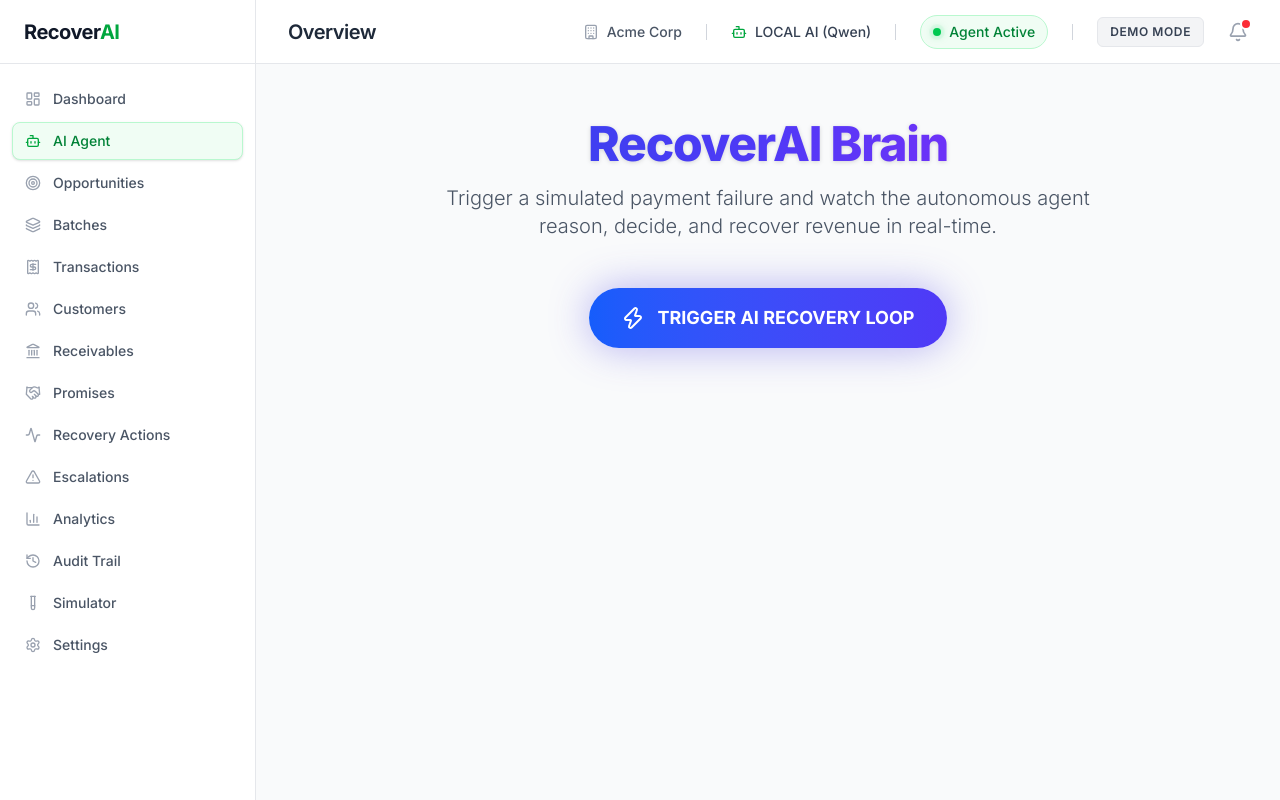
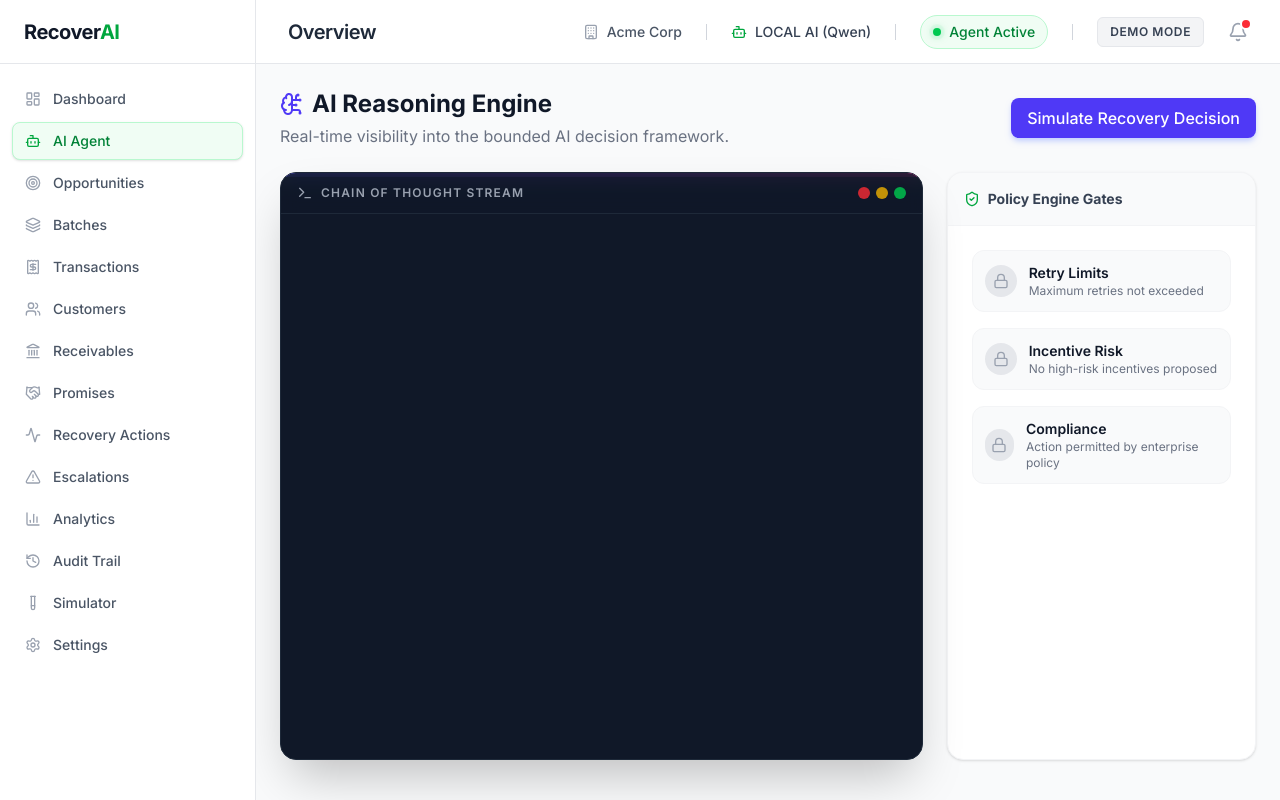
Before and after one commit to RangeshPandianPT/revenue-recovery-agent, a Next.js app in the folder frontend/: page /agent in a window 1280 px wide. Built offline with nearby package versions, Linux system fonts and the light colour scheme.

Commit message:
feat: Add cinematic God Mode AI reasoning visualizer

```diff
--- a/frontend/app/agent/page.tsx
+++ b/frontend/app/agent/page.tsx
@@ -1,258 +1,182 @@
 'use client';
 
 import { useState, useEffect } from 'react';
-import toast from 'react-hot-toast';
-import { Bot, Zap, ShieldAlert, Activity, CheckCircle2, ChevronRight, BrainCircuit, Lock } from 'lucide-react';
 import { motion, AnimatePresence } from 'framer-motion';
+import { BrainCircuit, ShieldCheck, Terminal, AlertTriangle, Zap, CheckCircle2, Lock } from 'lucide-react';
 
-const THINKING_STEPS = [
-  "Intercepting Razorpay Webhook: payment.failed...",
-  "Loading Customer 360 & Lifetime Value Data...",
-  "Analyzing Past Interaction Sentiment...",
-  "Querying RecoverAI Brain (Gemini Pro)...",
-  "Synthesizing Optimal Negotiation Strategy...",
-  "Validating against Enterprise Policies..."
+export default function AgentPage() {
+  const [isProcessing, setIsProcessing] = useState(false);
+  const [logs, setLogs] = useState<{ id: number; text: string; type: 'info' | 'success' | 'warning' | 'error' | 'system' }[]>([]);
+  const [currentStep, setCurrentStep] = useState(0);
+
+  const steps = [
+    "Receiving raw payment context...",
+    "Extracting entity: B2B Enterprise Client (LTV: ₹8,40,000)",
+    "Classifying failure: Insufficient Funds (Code: R04)",
+    "Calculating baseline recovery probability...",
+    "Probability: 0.76 (HIGH)",
+    "Evaluating candidate interventions...",
+    "SMART_RETRY [Ev: 0.31] | PAYMENT_LINK [Ev: 0.76] | REMINDER [Ev: 0.48]",
+    "Selecting optimal intervention: PAYMENT_LINK",
+    "Forwarding to Deterministic Policy Engine...",
+    "Checking policy: MAX_RETRIES_EXCEEDED? [False]",
+    "Checking policy: INCENTIVE_ALLOWED? [N/A]",
+    "Policy Enforcement: APPROVED",
+    "Executing API Call to generate link...",
+    "Done."
   ];
 
-export default function LiveAgent() {
-  const [analyzing, setAnalyzing] = useState(false);
-  const [stepIndex, setStepIndex] = useState(0);
-  const [result, setResult] = useState<any>(null);
-
-  const simulateAgentRun = async () => {
-    setAnalyzing(true);
-    setResult(null);
-    setStepIndex(0);
-
-    // Simulate thinking steps visually before making the API call (fast for demo)
-    for (let i = 0; i < THINKING_STEPS.length; i++) {
-      setStepIndex(i);
-      await new Promise(r => setTimeout(r, 100)); // 100ms per step
-    }
-
-    try {
-      const response = await fetch('http://localhost:8000/api/agent/analyze', {
-        method: 'POST',
-        headers: { 'Content-Type': 'application/json' },
-        body: JSON.stringify({
-          case_id: 'DEMO-123',
-          event_type: 'PAYMENT_FAILURE',
-          amount: 8499,
-          customer_ltv: 50000,
-          customer_name: 'Acme Corp',
-          failure_reason: 'insufficient_funds',
-          previous_failures: 1
-        }),
-      });
-
-      if (!response.ok) throw new Error('Failed to analyze event');
-      const data = await response.json();
-
-      setResult({
-        revenueRecovered: data.expected_net_revenue,
-        strategy: data.recommended_strategy,
-        confidence: Math.round(data.confidence * 100),
-        policy: data.requires_human_review ? 'REVIEW REQUIRED' : 'PASSED',
-        workflow: data.requires_human_review ? 'ESCALATED' : 'EXECUTED',
-        reason: data.reason,
-        rootCause: data.root_cause
-      });
-
-      toast.success('AI Decision Process Complete!');
-    } catch (error: any) {
-      console.error(error);
-      toast.error('Agent analysis failed. Ensure backend is running.');
-    } finally {
-      setAnalyzing(false);
-    }
+  const triggerSimulation = () => {
+    setIsProcessing(true);
+    setLogs([]);
+    setCurrentStep(0);
   };
 
+  useEffect(() => {
+    if (isProcessing && currentStep < steps.length) {
+      const delay = Math.random() * 600 + 200; // Random delay between 200-800ms
+      const timer = setTimeout(() => {
+        let type: 'info' | 'success' | 'warning' | 'error' | 'system' = 'info';
+        const text = steps[currentStep];
+
+        if (text.includes("APPROVED") || text.includes("Done.")) type = 'success';
+        if (text.includes("Evaluating") || text.includes("Checking")) type = 'system';
+        if (text.includes("Probability: 0.76")) type = 'warning';
+
+        setLogs(prev => [...prev, { id: currentStep, text, type }]);
+        setCurrentStep(s => s + 1);
+      }, delay);
+
+      return () => clearTimeout(timer);
+    } else if (isProcessing && currentStep === steps.length) {
+      setIsProcessing(false);
+    }
+  }, [isProcessing, currentStep, steps]);
+
   return (
-    <div className="space-y-6 max-w-5xl mx-auto py-8">
-      {/* Header section with dramatic styling */}
-      <div className="text-center space-y-4 mb-12 relative">
-        <div className="absolute inset-0 -z-10 flex items-center justify-center">
-          <div className="w-[300px] h-[300px] bg-blue-500/20 rounded-full blur-[100px]"></div>
-          <div className="w-[300px] h-[300px] bg-purple-500/20 rounded-full blur-[100px] -ml-20"></div>
+    <div className="space-y-6 max-w-7xl mx-auto h-[calc(100vh-8rem)] flex flex-col">
+      <div className="flex items-center justify-between">
+        <div>
+          <h2 className="text-2xl font-bold text-gray-900 flex items-center gap-2">
+            <BrainCircuit className="text-indigo-600 h-6 w-6" />
+            AI Reasoning Engine
+          </h2>
+          <p className="text-gray-500 mt-1">Real-time visibility into the bounded AI decision framework.</p>
         </div>
-        <motion.h2
-          initial={{ opacity: 0, y: -20 }}
-          animate={{ opacity: 1, y: 0 }}
-          className="text-5xl font-extrabold tracking-tight text-transparent bg-clip-text bg-gradient-to-r from-blue-700 via-indigo-600 to-purple-600 drop-shadow-sm"
+        <button
+          onClick={triggerSimulation}
+          disabled={isProcessing}
+          className={`px-4 py-2 rounded-lg font-medium transition-all ${isProcessing ? 'bg-gray-100 text-gray-400 cursor-not-allowed' : 'bg-indigo-600 text-white hover:bg-indigo-700 shadow-md shadow-indigo-200'}`}
         >
-          RecoverAI Brain
-        </motion.h2>
-        <motion.p
-          initial={{ opacity: 0 }}
-          animate={{ opacity: 1 }}
-          transition={{ delay: 0.2 }}
-          className="text-xl text-gray-600 max-w-2xl mx-auto font-light"
-        >
-          Trigger a simulated payment failure and watch the autonomous agent reason, decide, and recover revenue in real-time.
-        </motion.p>
-
-        <motion.button
-          whileHover={{ scale: 1.05 }}
-          whileTap={{ scale: 0.95 }}
-          onClick={simulateAgentRun}
-          disabled={analyzing}
-          className="mt-8 relative inline-flex items-center justify-center px-8 py-4 text-lg font-bold text-white transition-all duration-200 bg-gradient-to-r from-blue-600 to-indigo-600 rounded-full hover:from-blue-500 hover:to-indigo-500 focus:outline-none focus:ring-2 focus:ring-offset-2 focus:ring-indigo-600 disabled:opacity-50 disabled:cursor-not-allowed shadow-[0_0_40px_rgba(79,70,229,0.4)] overflow-hidden group"
-        >
-          {analyzing ? (
-            <>
-              <BrainCircuit className="animate-pulse mr-3 h-6 w-6" />
-              Agent is Thinking...
-            </>
-          ) : (
-            <>
-              <Zap className="mr-3 h-6 w-6 group-hover:text-yellow-300 transition-colors" />
-              TRIGGER AI RECOVERY LOOP
-              <div className="absolute inset-0 rounded-full ring-2 ring-white/20 group-hover:ring-white/40 transition-all duration-500"></div>
-            </>
-          )}
-        </motion.button>
+          {isProcessing ? 'Processing...' : 'Simulate Recovery Decision'}
+        </button>
       </div>
 
-      <AnimatePresence mode="wait">
-        {analyzing && !result && (
-          <motion.div
-            key="analyzing"
-            initial={{ opacity: 0, scale: 0.9 }}
-            animate={{ opacity: 1, scale: 1 }}
-            exit={{ opacity: 0, scale: 0.9, filter: "blur(10px)" }}
-            className="max-w-2xl mx-auto bg-gray-900 rounded-2xl shadow-2xl overflow-hidden border border-gray-700"
-          >
-            <div className="bg-gray-950 px-4 py-3 border-b border-gray-800 flex items-center space-x-2">
-              <div className="flex space-x-1.5">
-                <div className="w-3 h-3 rounded-full bg-red-500/80"></div>
-                <div className="w-3 h-3 rounded-full bg-yellow-500/80"></div>
-                <div className="w-3 h-3 rounded-full bg-green-500/80"></div>
-              </div>
-              <span className="text-gray-400 text-xs font-mono ml-4">agent_execution_trace.sh</span>
-            </div>
-            <div className="p-6 font-mono text-sm space-y-4">
-              {THINKING_STEPS.map((step, idx) => (
-                <motion.div
-                  key={idx}
-                  initial={{ opacity: 0, x: -10 }}
-                  animate={{
-                    opacity: idx <= stepIndex ? 1 : 0,
-                    x: idx <= stepIndex ? 0 : -10,
-                    color: idx === stepIndex ? '#60a5fa' : '#9ca3af' // blue-400 active, gray-400 past
-                  }}
-                  className="flex items-start"
-                >
-                  <ChevronRight className="h-4 w-4 mr-2 mt-0.5 flex-shrink-0" />
-                  <span className={idx === stepIndex ? "animate-pulse" : ""}>{step}</span>
-                  {idx < stepIndex && <CheckCircle2 className="h-4 w-4 ml-auto text-green-500" />}
-                </motion.div>
-              ))}
-            </div>
-          </motion.div>
-        )}
+      <div className="grid grid-cols-1 lg:grid-cols-3 gap-6 flex-1 min-h-0">
 
-        {result && !analyzing && (
-          <motion.div
-            key="result"
-            initial={{ opacity: 0, y: 40 }}
-            animate={{ opacity: 1, y: 0 }}
-            transition={{ type: "spring", bounce: 0.4, duration: 0.8 }}
-            className="bg-white/80 backdrop-blur-xl overflow-hidden shadow-2xl rounded-3xl border border-gray-100/50"
-          >
-            <div className="px-6 py-8 sm:p-10">
-              <div className="flex items-center justify-between mb-8 border-b border-gray-100 pb-6">
-                <h3 className="text-2xl font-bold text-gray-900 flex items-center">
-                  <Bot className="h-8 w-8 text-indigo-600 mr-3" />
-                  AI Decision Report
-                </h3>
-                <div className="flex items-center space-x-2 bg-green-50 px-4 py-2 rounded-full border border-green-100">
-                  <span className="relative flex h-3 w-3">
-                    <span className="animate-ping absolute inline-flex h-full w-full rounded-full bg-green-400 opacity-75"></span>
-                    <span className="relative inline-flex rounded-full h-3 w-3 bg-green-500"></span>
-                  </span>
-                  <span className="text-sm font-bold text-green-700">EXECUTION {result.workflow}</span>
+        {/* Hacker Terminal UI for CoT */}
+        <div className="lg:col-span-2 bg-gray-900 rounded-2xl border border-gray-800 shadow-2xl overflow-hidden flex flex-col relative font-mono">
+          <div className="absolute top-0 left-0 w-full h-1 bg-gradient-to-r from-indigo-500 via-purple-500 to-pink-500"></div>
+          <div className="flex items-center gap-2 px-4 py-3 bg-gray-900/80 border-b border-gray-800 backdrop-blur">
+            <Terminal className="h-4 w-4 text-gray-400" />
+            <span className="text-xs font-semibold text-gray-400 uppercase tracking-widest">Chain of Thought Stream</span>
+            <div className="ml-auto flex gap-1.5">
+              <div className="h-3 w-3 rounded-full bg-red-500/80"></div>
+              <div className="h-3 w-3 rounded-full bg-yellow-500/80"></div>
+              <div className="h-3 w-3 rounded-full bg-green-500/80"></div>
             </div>
           </div>
 
-              <div className="grid grid-cols-1 lg:grid-cols-12 gap-8">
-                {/* Metrics Column */}
-                <div className="lg:col-span-5 space-y-6">
-
-                  {/* Glass Card */}
-                  <div className="relative group rounded-2xl p-[1px] overflow-hidden bg-gradient-to-b from-blue-400 to-indigo-600">
-                    <div className="absolute inset-0 bg-gradient-to-r from-blue-400 to-indigo-600 opacity-50 group-hover:opacity-100 transition-opacity blur"></div>
-                    <div className="relative h-full bg-white rounded-2xl p-6">
-                      <div className="flex items-center justify-between">
-                        <Activity className="h-8 w-8 text-blue-600 mb-2" />
-                        <div className="text-4xl font-black text-transparent bg-clip-text bg-gradient-to-r from-blue-600 to-indigo-600">
-                          {result.confidence}%
+          <div className="p-6 overflow-y-auto flex-1 space-y-3">
+            <AnimatePresence>
+              {logs.map((log) => (
+                <motion.div
+                  key={log.id}
+                  initial={{ opacity: 0, x: -10 }}
+                  animate={{ opacity: 1, x: 0 }}
+                  className="flex items-start gap-3"
+                >
+                  <span className="text-gray-600 select-none text-xs mt-1">
+                    {new Date().toISOString().substring(11, 23)}
+                  </span>
+                  <div className={`text-sm ${
+                    log.type === 'success' ? 'text-green-400 font-bold' :
+                    log.type === 'warning' ? 'text-yellow-400' :
+                    log.type === 'system' ? 'text-blue-400 opacity-80' :
+                    'text-gray-300'
+                  }`}>
+                    {log.text}
                   </div>
-                      </div>
-                      <p className="text-sm font-bold text-gray-400 uppercase tracking-wider mt-4">AI Confidence Score</p>
-                      <p className="text-xs text-gray-500 mt-1">High certainty based on 10,000+ similar recoveries.</p>
+                </motion.div>
+              ))}
+              {isProcessing && (
+                <motion.div
+                  initial={{ opacity: 0 }}
+                  animate={{ opacity: [0, 1, 0] }}
+                  transition={{ repeat: Infinity, duration: 1 }}
+                  className="w-2 h-4 bg-gray-400 inline-block ml-24"
+                />
+              )}
+            </AnimatePresence>
           </div>
         </div>
 
-                  <div className="grid grid-cols-2 gap-4">
-                    <div className="bg-gray-50 rounded-2xl p-5 border border-gray-100">
-                      <ShieldAlert className="h-6 w-6 text-red-500 mb-3" />
-                      <p className="text-xs font-bold text-gray-500 uppercase tracking-wider mb-1">Root Cause</p>
-                      <p className="text-sm font-semibold text-gray-900">{result.rootCause}</p>
+        {/* Bounded Policy Status */}
+        <div className="bg-white rounded-2xl border border-gray-100 shadow-sm overflow-hidden flex flex-col">
+          <div className="p-4 border-b border-gray-100 bg-gray-50 flex items-center justify-between">
+            <h3 className="text-sm font-bold text-gray-700 flex items-center gap-2">
+              <ShieldCheck className="h-4 w-4 text-green-600" />
+              Policy Engine Gates
+            </h3>
           </div>
-                    <div className="bg-gray-50 rounded-2xl p-5 border border-gray-100">
-                      <Lock className="h-6 w-6 text-indigo-500 mb-3" />
-                      <p className="text-xs font-bold text-gray-500 uppercase tracking-wider mb-1">Policy Gate</p>
-                      <p className="text-sm font-semibold text-gray-900">{result.policy}</p>
+          <div className="p-6 space-y-6 flex-1 overflow-y-auto">
+
+            <div className="space-y-4">
+              <div className={`flex items-center gap-3 p-3 rounded-xl border transition-colors ${currentStep > 9 ? 'bg-green-50 border-green-200' : 'bg-gray-50 border-gray-100'}`}>
+                <div className={`h-8 w-8 rounded-full flex items-center justify-center ${currentStep > 9 ? 'bg-green-100 text-green-600' : 'bg-gray-200 text-gray-400'}`}>
+                   {currentStep > 9 ? <CheckCircle2 className="h-5 w-5" /> : <Lock className="h-4 w-4" />}
+                </div>
+                <div>
+                  <p className="text-sm font-semibold text-gray-900">Retry Limits</p>
+                  <p className="text-xs text-gray-500">Maximum retries not exceeded</p>
                 </div>
               </div>
 
-                  <div className="bg-green-50 rounded-2xl p-6 border border-green-100 flex items-center justify-between">
+              <div className={`flex items-center gap-3 p-3 rounded-xl border transition-colors ${currentStep > 10 ? 'bg-green-50 border-green-200' : 'bg-gray-50 border-gray-100'}`}>
+                <div className={`h-8 w-8 rounded-full flex items-center justify-center ${currentStep > 10 ? 'bg-green-100 text-green-600' : 'bg-gray-200 text-gray-400'}`}>
+                   {currentStep > 10 ? <CheckCircle2 className="h-5 w-5" /> : <Lock className="h-4 w-4" />}
+                </div>
                 <div>
-                      <p className="text-xs font-bold text-green-700 uppercase tracking-wider mb-1">Expected Recovery</p>
-                      <p className="text-2xl font-black text-green-600">₹{result.revenueRecovered.toLocaleString()}</p>
+                  <p className="text-sm font-semibold text-gray-900">Incentive Risk</p>
+                  <p className="text-xs text-gray-500">No high-risk incentives proposed</p>
                 </div>
-                    <div className="h-12 w-12 rounded-full bg-green-200 flex items-center justify-center">
-                      <Activity className="h-6 w-6 text-green-700" />
+              </div>
+
+              <div className={`flex items-center gap-3 p-3 rounded-xl border transition-colors ${currentStep > 11 ? 'bg-green-50 border-green-200' : 'bg-gray-50 border-gray-100'}`}>
+                <div className={`h-8 w-8 rounded-full flex items-center justify-center ${currentStep > 11 ? 'bg-green-100 text-green-600' : 'bg-gray-200 text-gray-400'}`}>
+                   {currentStep > 11 ? <CheckCircle2 className="h-5 w-5" /> : <Lock className="h-4 w-4" />}
+                </div>
+                <div>
+                  <p className="text-sm font-semibold text-gray-900">Compliance</p>
+                  <p className="text-xs text-gray-500">Action permitted by enterprise policy</p>
                 </div>
               </div>
             </div>
 
-                {/* Reasoning Column */}
-                <div className="lg:col-span-7 bg-indigo-50/50 p-8 rounded-3xl border border-indigo-100/50 h-full">
-                  <h4 className="text-sm font-black text-indigo-900 mb-6 uppercase tracking-widest flex items-center">
-                    <BrainCircuit className="h-5 w-5 mr-2" />
-                    LLM Reasoning Output
-                  </h4>
-
-                  <div className="space-y-6">
-                    <div>
-                      <p className="text-xs font-bold text-indigo-400 uppercase tracking-wider mb-2">Chosen Strategy</p>
-                      <div className="inline-block bg-indigo-600 text-white font-bold px-4 py-2 rounded-lg shadow-md">
-                        {result.strategy}
-                      </div>
-                    </div>
-
-                    <div>
-                      <p className="text-xs font-bold text-indigo-400 uppercase tracking-wider mb-2">Agent Rationale</p>
-                      <div className="bg-white p-5 rounded-xl shadow-sm border border-indigo-100 text-indigo-950 font-medium leading-relaxed italic relative">
-                        <div className="absolute top-0 left-0 w-1 h-full bg-indigo-500 rounded-l-xl"></div>
-                        "{result.reason}"
-                      </div>
-                    </div>
-
-                    <div className="mt-8 pt-6 border-t border-indigo-200/50">
-                      <p className="text-xs text-indigo-500 font-medium flex items-center">
-                        <CheckCircle2 className="h-4 w-4 mr-1 text-green-500" />
-                        Next step generated and queued for automated dispatch.
-                      </p>
+            {currentStep === steps.length && (
+              <motion.div
+                initial={{ opacity: 0, y: 10, scale: 0.95 }}
+                animate={{ opacity: 1, y: 0, scale: 1 }}
+                className="mt-8 p-4 bg-gradient-to-br from-indigo-50 to-purple-50 rounded-xl border border-indigo-100 text-center"
+              >
+                <Zap className="h-8 w-8 text-indigo-500 mx-auto mb-2" />
+                <h4 className="text-lg font-bold text-indigo-900">PAYMENT_LINK Executed</h4>
+                <p className="text-xs text-indigo-700 mt-1">Successfully forwarded to communication gateway.</p>
+              </motion.div>
+            )}
           </div>
         </div>
       </div>
     </div>
-            </div>
-          </motion.div>
-        )}
-      </AnimatePresence>
-    </div>
   );
 }
```
Lines whose indentation alone changed are shown as unchanged.
